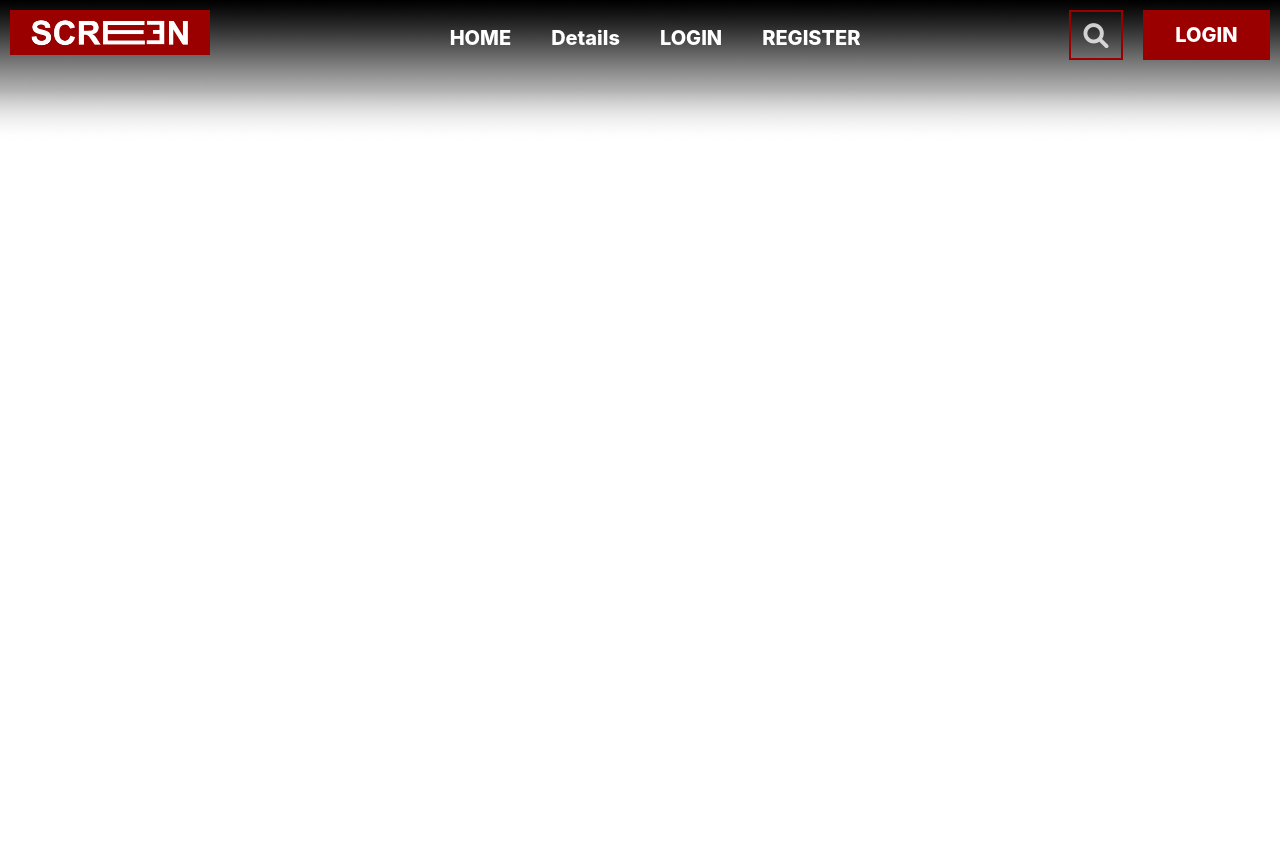
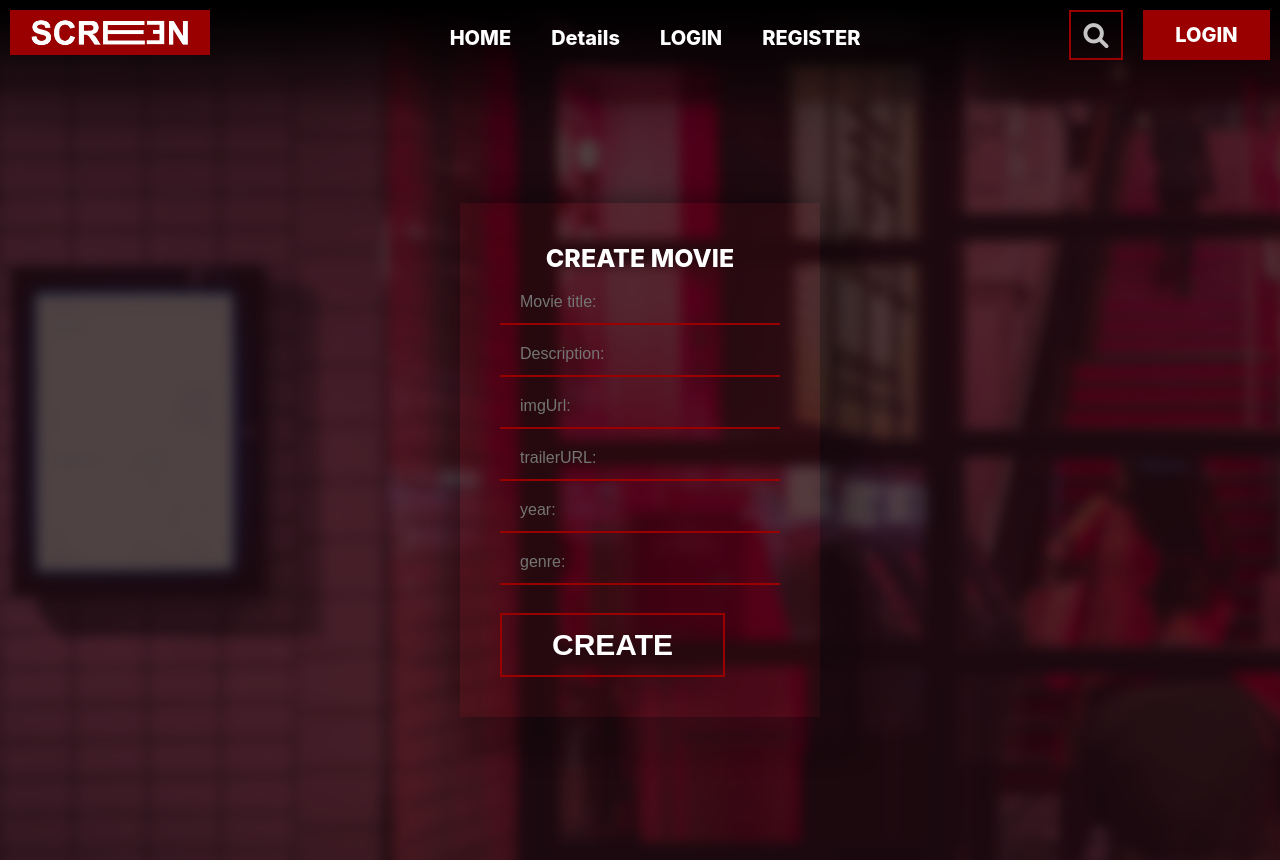
Before and after one commit to PenkoG/react-app-course-project, a React (Create React App) app in the folder client/: page /create in a window 1280 px wide. Before the commit the page ends 800 px from the top, so only its background shows below. Built offline with nearby package versions, Linux system fonts and the light colour scheme.

Commit message:
Added create movie page

```diff
--- a/client/src/components/Create/CreatePage.js
+++ b/client/src/components/Create/CreatePage.js
@@ -1,9 +1,50 @@
+import axios from "axios";
+import { useNavigate } from "react-router-dom";
+
+
 export default function CreatePage() {
+    let navigate = useNavigate();
+
+    const onCreateHandler = async (e) => {
+        e.preventDefault();
+
+        let formData = new FormData(e.currentTarget);
+        let title = formData.get('title');
+        let description = formData.get('description');
+        let imgUrl = formData.get('imgUrl');
+        let trailerUrl = formData.get('trailerUrl');
+        let year = formData.get('year');
+        let genre = formData.get('genre');
+        console.log(`Form Data: ${formData}`);
+        try {
+            await axios.post("http://localhost:8800/api/movies", { title, description, imgUrl, trailerUrl, year, genre });
+            navigate("/");
+        } catch (err) {
+            console.log(err);
+        }
+    };
 
 
     return (
         <>
+            <div className="register-container">
+                <div className="form-container">
+                    <h2>CREATE MOVIE</h2>
+                    <form className="register-form" onSubmit={onCreateHandler}>
+                        <input className="input" name="title" type="text" placeholder="Movie title:" />
+                        <input className="input" name="description" type="text" placeholder="Description:" />
+                        <input className="input" name="imgUrl" type="text" placeholder="imgUrl:" />
+                        <input className="input" name="trailerURL" type="text" placeholder="trailerURL:" />
+                        <input className="input" name="year" type="text" placeholder="year:" />
+                        <input className="input" name="genre" type="text" placeholder="genre:" />
+                        <button className="register-button" >CREATE</button>
+                    </form>
+                </div>
+            </div>
 
+            <div className="register-bgr-img-container">
+                <img className="register-bgr-img" src="registerBGR.png" alt="" />
+            </div>
         </>
     )
 }
```
